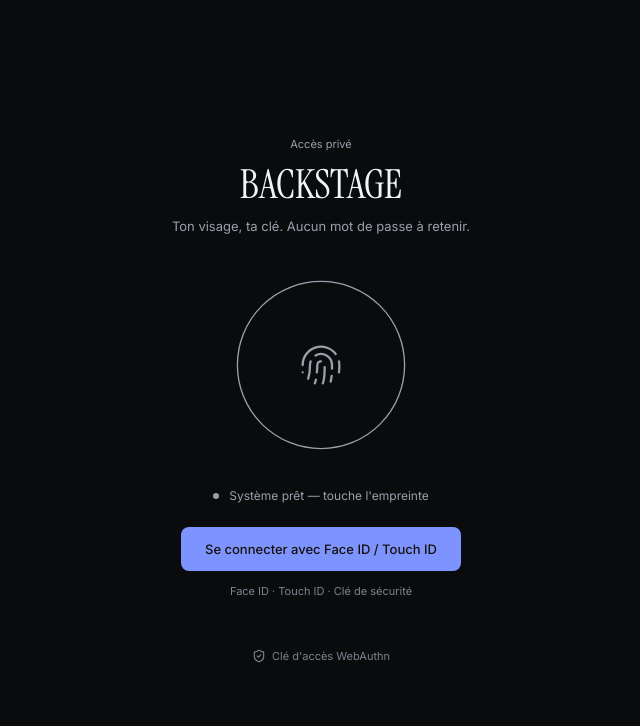
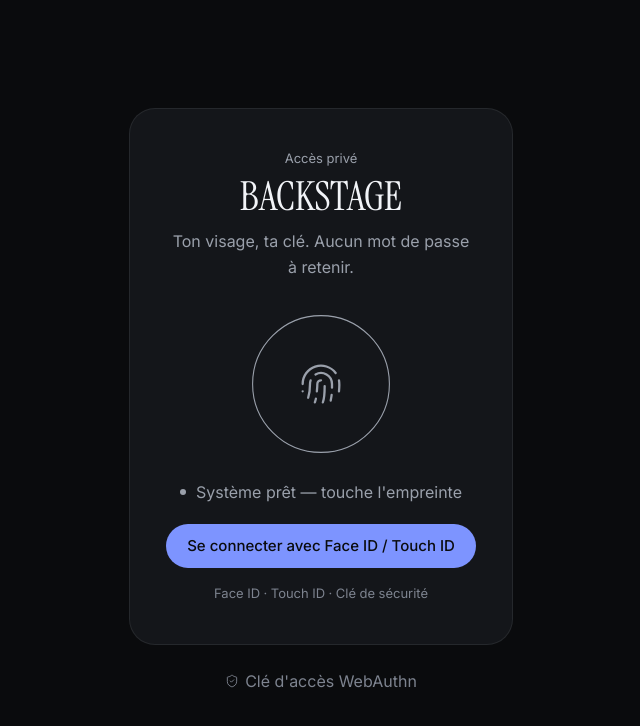
Before and after one commit to MattiaPARRINELLO/backstage, a Next.js app: page /login in a window 1280 px wide. Shown: the top 726 px of the page, without its empty margins (319-959 px from the left). Built offline with nearby package versions, Linux system fonts and the light colour scheme; no server answers.

Commit message:
feat(connexion): carte centree et bouton passkey primaire
La page tient dans une .ui-card centree sur le fond, le bouton passkey
devient .ui-btn--primary (plus de couleur en dur), l'anneau biometrique
passe a 144 px pour entrer dans la carte. Instrument Serif reste reserve
au logotype.

```diff
--- a/app/login/page.tsx
+++ b/app/login/page.tsx
@@ -167,14 +167,15 @@ function LoginForm() {
       : "Se connecter avec Face ID / Touch ID";
 
   return (
-    <div className="relative z-10 flex min-h-screen items-center justify-center px-4">
-      <div className="login-load relative z-10 flex flex-col items-center w-full max-w-sm text-center">
+    <div className="relative z-10 flex min-h-dvh items-center justify-center px-5 py-12">
+      <div className="w-full max-w-sm">
+        <div className="login-load ui-card flex flex-col items-center px-7 py-10 text-center sm:px-9">
         {/* En-tête */}
-        <p className="text-[11px] font-mono text-[var(--text-3)]">Accès privé</p>
-        <h1 className="mt-3 font-editorial text-[40px] leading-none text-[var(--text-1)]">
+        <p className="ui-label">Accès privé</p>
+        <h1 className="mt-2 font-editorial text-[40px] leading-none text-[var(--text-1)]">
           BACKSTAGE
         </h1>
-        <p className="mt-3 text-[13px] leading-relaxed text-[var(--text-3)]">
+        <p className="mt-3 text-[var(--t-small)] leading-relaxed text-[var(--text-3)]">
           Ton visage, ta clé. Aucun mot de passe à retenir.
         </p>
 
@@ -182,7 +183,7 @@ function LoginForm() {
         <div
           aria-hidden="true"
           data-phase={phase}
-          className="login-ring relative mt-10 w-44 h-44 rounded-full transition-colors duration-200"
+          className="login-ring relative mt-8 h-36 w-36 rounded-full transition-colors duration-200"
         >
           <svg viewBox="0 0 200 200" className="w-full h-full" aria-hidden>
             <circle
@@ -217,20 +218,20 @@ function LoginForm() {
         </div>
 
         {/* Ligne de statut */}
-        <div className="mt-8 min-h-[22px] flex items-center justify-center gap-2.5 px-4">
+        <div className="mt-6 min-h-[22px] flex items-center justify-center gap-2.5 px-2">
           <span
             className="w-1.5 h-1.5 shrink-0 rounded-full transition-colors duration-300"
             style={{ backgroundColor: PHASE_LIGHT[phase] }}
             aria-hidden
           />
           {phase === "error" ? (
-            <span className="flex items-start gap-1.5 text-[12px] text-[var(--danger)] leading-relaxed max-w-[300px] text-left">
+            <span className="flex items-start gap-1.5 text-[var(--t-small)] text-[var(--danger)] leading-relaxed max-w-[300px] text-left" role="alert">
               <AlertCircle className="w-3.5 h-3.5 shrink-0 mt-0.5" />
               <span>{error}</span>
             </span>
           ) : (
             <span
-              className={`text-[12px] ${
+              className={`text-[var(--t-small)] ${
                 phase === "scanning" || phase === "verified"
                   ? "text-[var(--accent)]"
                   : "text-[var(--text-3)]"
@@ -245,11 +246,11 @@ function LoginForm() {
           type="button"
           onClick={() => (needsRegistration ? handleRegister() : handleAuthenticate())}
           disabled={isBusy || needsRegistration === null}
-          className="mt-5 inline-flex h-11 items-center justify-center gap-2 rounded-lg bg-[var(--accent)] px-6 text-[13px] font-medium text-[#17110a] transition-colors duration-150 hover:bg-[#ebb275] active:scale-[0.99] disabled:cursor-not-allowed disabled:opacity-40 disabled:hover:bg-[var(--accent)]"
+          className="ui-btn ui-btn--primary mt-5 w-full"
         >
           {isBusy && !verified ? (
             <>
-              <Loader2 className="w-3.5 h-3.5 animate-spin" />
+              <Loader2 className="w-3.5 h-3.5 animate-spin" aria-hidden />
               {label}
             </>
           ) : (
@@ -257,12 +258,13 @@ function LoginForm() {
           )}
         </button>
 
-        <p className="mt-3 text-[11px] font-mono text-[var(--text-4)]">
+        <p className="ui-mono mt-4 text-[var(--text-4)]">
           Face ID · Touch ID · Clé de sécurité
         </p>
+        </div>
 
-        <p className="text-[11px] text-[var(--text-4)] mt-12 text-center">
-          <ShieldCheck className="w-3.5 h-3.5 inline-block mr-1.5 -mt-0.5" />
+        <p className="mt-6 text-center text-[var(--t-small)] text-[var(--text-4)]">
+          <ShieldCheck className="w-3.5 h-3.5 inline-block mr-1.5 -mt-0.5" strokeWidth={1.6} />
           Clé d&apos;accès WebAuthn
         </p>
       </div>
```
